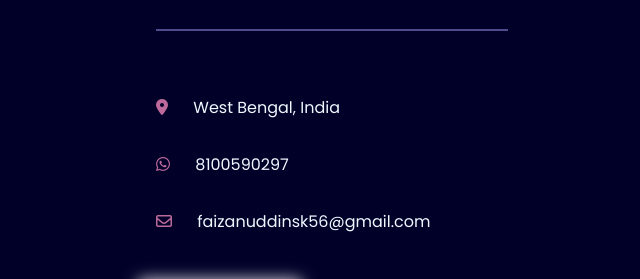
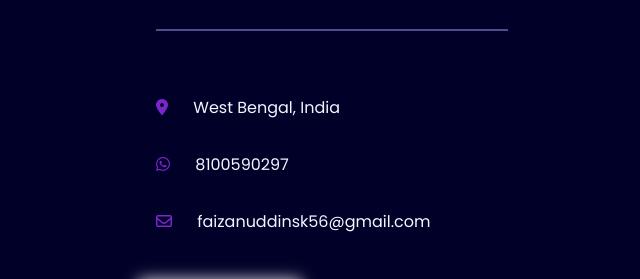
Before and after one commit to SKfaizan-786/COD-SOFT, a plain HTML site: page Portfolio/index.html in a window 1280 px wide. Shown: the part 1228-1507 px from the top of the page, 500-1140 px from the left. Drawn offline with nearby package versions, Linux system fonts and the light colour scheme.

Commit message:
some updation

```diff
--- a/Portfolio/styles.css
+++ b/Portfolio/styles.css
@@ -238,7 +238,7 @@ main hr {
 }
 
 .about-content i {
-    color: #bd699b;
+    color: rgb(125, 36, 204);
     margin-right: 5px;
 }
 
```
